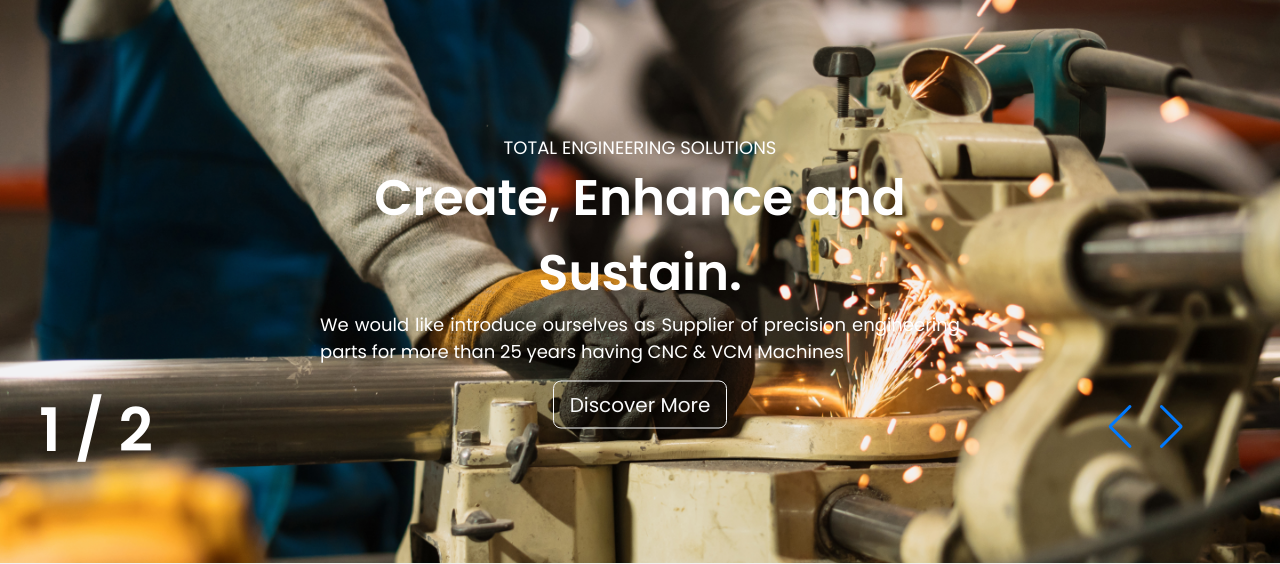
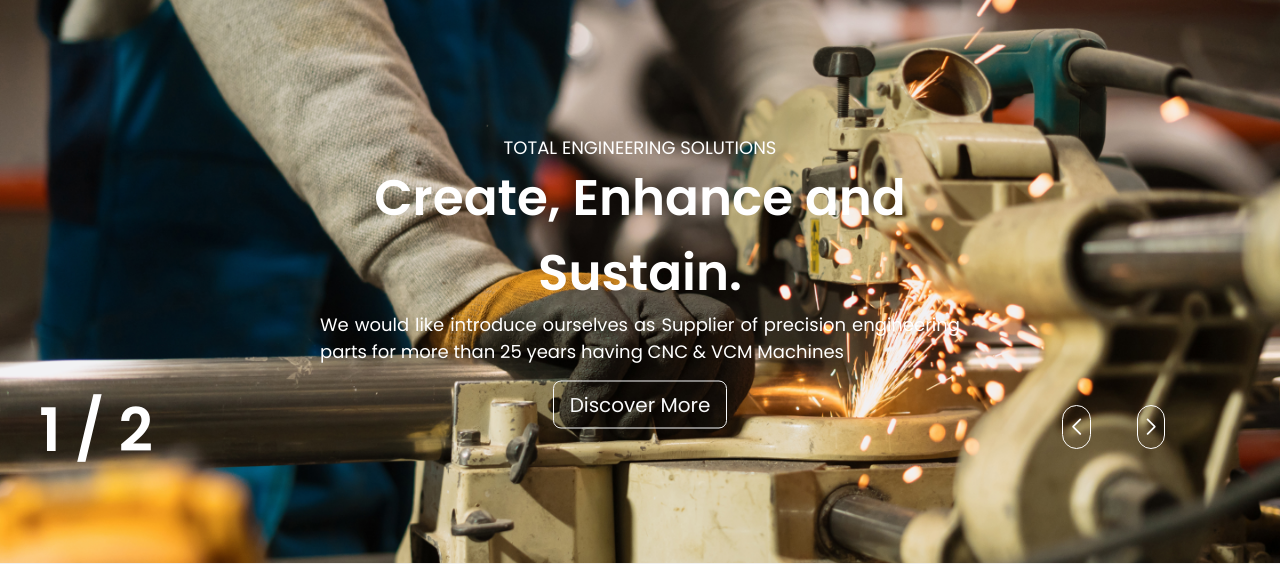
Before and after one commit to InboxTech/shree_ram_industry, a PHP site: page / in a window 1280 px wide. Shown: the part 148-712 px from the top of the page. Run offline with PHP 8.4, Linux system fonts and the light colour scheme.

Commit message:
swiper button edit

```diff
--- a/index.html
+++ b/index.html
@@ -27,7 +27,8 @@
             <div class="main-nav-items">
                 <div class="nav-all-items">
                     <ul class="nav-1">
-                        <li class="line1"> <i class="ti ti-map-pin"></i> 677, G.I.D.C Estate, Makarpura, Vadodara -390010, Gujarat, India </li>
+                        <li class="line1"> <i class="ti ti-map-pin"></i> 677, G.I.D.C Estate, Makarpura, Vadodara
+                            -390010, Gujarat, India </li>
                         <li class="line1"><i class="ti ti-phone"></i> +91 74900 04746 </li>
                         <li class="d-flex align-items-center"><i class="ti ti-mail"></i> info@shreeramindustry.in</li>
                     </ul>
@@ -421,8 +422,10 @@
                     <div class="text">
                         <img src="public/image/rating-star.png" alt="">
                         <label for="">
-                            Lorem ipsum dolor sit amet, consectetur adipiscing elit, sed do eiusmod tempor incididunt ut labore et dolore magna aliqua.
-                            Ut enim ad minim veniam, quis nostrud exercitation ullamco laboris nisi ut aliquip ex ea commodo consequat.
+                            Lorem ipsum dolor sit amet, consectetur adipiscing elit, sed do eiusmod tempor incididunt ut
+                            labore et dolore magna aliqua.
+                            Ut enim ad minim veniam, quis nostrud exercitation ullamco laboris nisi ut aliquip ex ea
+                            commodo consequat.
                             Duis aute irure dolor in reprehenderit .
                         </label>
                     </div>
@@ -445,7 +448,8 @@
             <div class="col-lg-5 col-md-12 m-3">
                 <div class="contents">
                     <h1> Let’s Talk About : </h1>
-                    <p> Have a project in mind that you think we’d be a great fit for it? We’d love to know what you’re thinking </p>
+                    <p> Have a project in mind that you think we’d be a great fit for it? We’d love to know what you’re
+                        thinking </p>
                     <ul>
                         <li><a href="#">New Project</a></li>
                         <li><a href="#">Joining Our Team</a></li>
@@ -562,14 +566,12 @@
     <script src="https://cdn.jsdelivr.net/npm/swiper@11/swiper-bundle.min.js"></script>
     <!-- Bootstrap JavaScript Libraries -->
     <script src="https://cdn.jsdelivr.net/npm/@popperjs/core@2.11.8/dist/umd/popper.min.js"
-        integrity="sha384-I7E8VVD/ismYTF4hNIPjVp/Zjvgyol6VFvRkX/vR+Vc4jQkC+hVqc2pM8ODewa9r"
-        crossorigin="anonymous">
-    </script>
+        integrity="sha384-I7E8VVD/ismYTF4hNIPjVp/Zjvgyol6VFvRkX/vR+Vc4jQkC+hVqc2pM8ODewa9r" crossorigin="anonymous">
+        </script>
 
     <script src="https://cdn.jsdelivr.net/npm/bootstrap@5.3.2/dist/js/bootstrap.min.js"
-        integrity="sha384-BBtl+eGJRgqQAUMxJ7pMwbEyER4l1g+O15P+16Ep7Q9Q+zqX6gSbd85u4mG4QzX+"
-        crossorigin="anonymous">
-    </script>
+        integrity="sha384-BBtl+eGJRgqQAUMxJ7pMwbEyER4l1g+O15P+16Ep7Q9Q+zqX6gSbd85u4mG4QzX+" crossorigin="anonymous">
+        </script>
 
     <script>
         var swiper = new Swiper(".mySwiper", {
@@ -619,11 +621,11 @@
             slidesPerView: 3,
             spaceBetween: 10,
             loop: true,
-            speed: 1200,
             autoplay: {
-                delay: 0.1,
+                delay: 1,
                 disableOnInteraction: false,
             },
+            speed: 1000,
             breakpoints: {
                 640: {
                     slidesPerView: 2,
@@ -645,11 +647,11 @@
             spaceBetween: 10,
             loop: true,
             autoplay: {
-                delay: 0.1,
+                delay: 1,
                 disableOnInteraction: false,
                 reverseDirection: true,
             },
-            speed: 1200,
+            speed: 1000,
             breakpoints: {
                 640: {
                     slidesPerView: 2,
@@ -667,4 +669,5 @@
         });
     </script>
 </body>
+
 </html>
--- a/public/css/style.css
+++ b/public/css/style.css
@@ -120,14 +120,26 @@ li {
     display: flex;
     align-items: center;
     justify-content: center;
+    color: #FFFFFF;
+    background-color: transparent;
+    border: 1px solid #FFFFFF;
+    border-radius: 300px;
+}
+.first .swiper-button-next:hover,.first .swiper-button-prev:hover{
+    background-color: var(--orang-color);
 }
 .first .swiper-button-next{
-    width:1%;
-    right: 8%;
+    width:2.2%;
+    right: 9%;
 }
 .first .swiper-button-prev{
-    width:1%;
-    left: 87% ;
+    width:2.2%;
+    left: 83% ;
+}
+.swiper-button-next:after, .swiper-button-prev:after {
+    font-family: swiper-icons;
+    font-size: 100%;
+    font-weight: 600;
 }
 
 .img-container {
```
